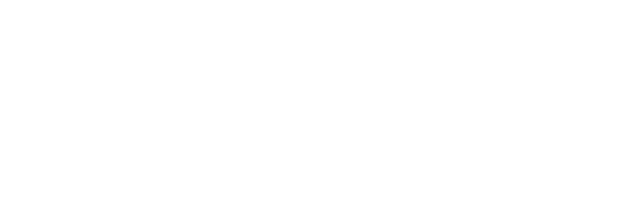
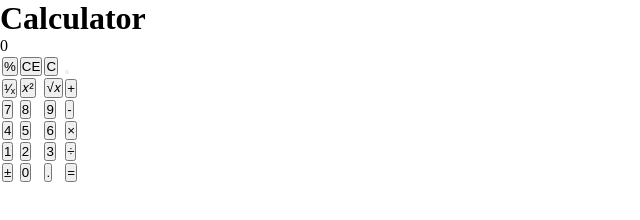
Before and after one commit to newvunuscom-art/Calculator-Project, a plain HTML site: page index.html in a window 1280 px wide. Shown: the whole page, without its empty margins (0-640 px from the left). Drawn offline with Linux system fonts and the light colour scheme.

Commit message:
add code html

```diff
--- a/index.html
+++ b/index.html
@@ -3,10 +3,53 @@
 <head>
     <meta charset="UTF-8">
     <meta name="viewport" content="width=device-width, initial-scale=1.0">
+    <link href="https://fonts.googleapis.com/css2?family=Roboto:wght@300&display=swap" rel="stylesheet">
     <link rel="stylesheet" href="style.css">
     <title>Document</title>
 </head>
 <body>
-
+    <div id="calculator">
+        <h1>Calculator</h1>
+        <p id="last_operation_history"></p>
+        <p id="box" class="box">0</p>
+        <table id="table">
+            <tr>
+                <td><button onclick="calculate_percentage()">%</button></td>
+                <td><button onclick="clear_entry()">CE</button></td>
+                <td><button onclick="button_clear()">C</button></td>
+                <td><button id="backspace_btn" onclick="backspace_remove()"></button></td>
+            </tr>
+            <tr>
+                <td><button onclick="division_one()">¹∕ₓ</button></td>
+                <td><button onclick="power_of()">𝑥²</button></td>
+                <td><button onclick="square_root()">√𝑥</button></td>
+                <td><button id="plusOp" value="+" class="operator" onclick="button_number('+')">+</button></td>
+            </tr>
+            <tr>
+                <td><button onclick="button_number(7)">7</button></td>
+                <td><button onclick="button_number(8)">8</button></td>
+                <td><button onclick="button_number(9)">9</button></td>
+                <td><button id="subOp" value="-" class="operator" onclick="button_number('-')">-</button></td>
+            </tr>
+            <tr>
+                <td><button onclick="button_number(4)">4</button></td>
+                <td><button onclick="button_number(5)">5</button></td>
+                <td><button onclick="button_number(6)">6</button></td>
+                <td><button id="multiOp" value="*" class="operator" onclick="button_number('*')">×</button></td>
+            </tr>
+            <tr>
+                <td><button onclick="button_number(1)">1</button></td>
+                <td><button onclick="button_number(2)">2</button></td>
+                <td><button onclick="button_number(3)">3</button></td>
+                <td><button id="divOp" value="/" class="operator" onclick="button_number('/')">÷</button></td>
+            </tr>
+            <tr>
+                <td><button onclick="plus_minus()">±</button></td>
+                <td><button onclick="button_number(0)">0</button></td>
+                <td><button id="dot" value="." onclick="button_number('.')">.</button></td>
+                <td colspan="4"><button value="=" class="operator" id="equal_sign" onclick="button_number('=')">=</button></td>
+            </tr>
+        </table>
+    </div>
 </body>
 </html>
```
